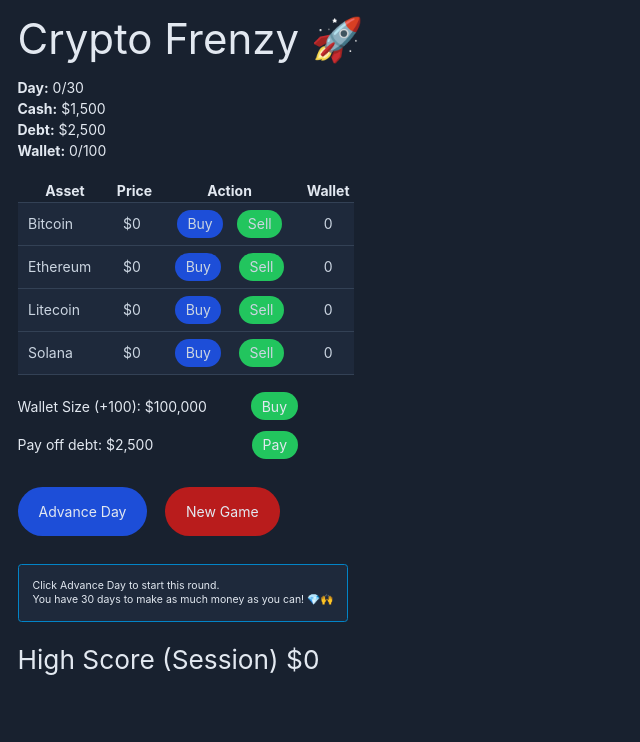
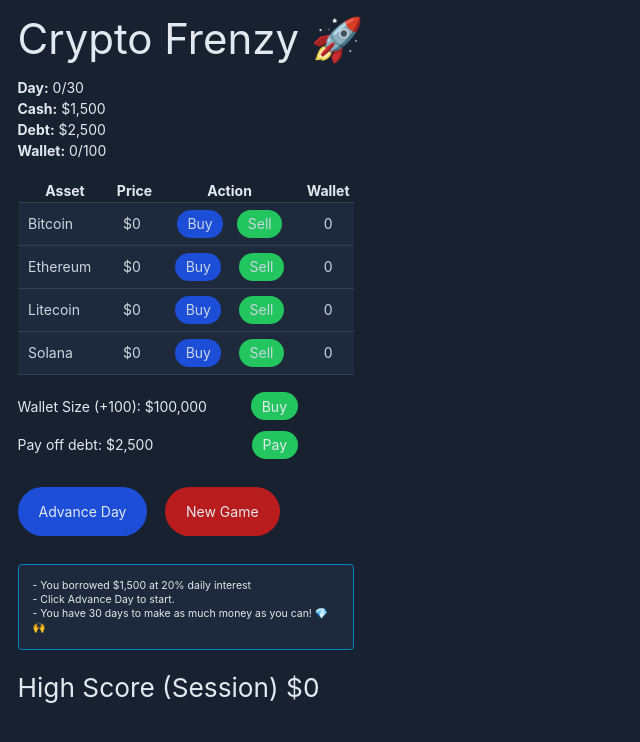
Before and after one commit to whcarter3/crypto-frenzy, a Next.js app: page / in a window 1280 px wide. Shown: the top 742 px of the page, without its empty margins (0-640 px from the left). Built offline with nearby package versions, Linux system fonts and the light colour scheme.

Commit message:
logs edit

```diff
--- a/pages/index.js
+++ b/pages/index.js
@@ -16,7 +16,7 @@
   const [ethereumWallet, setEthereumWallet] = React.useState(0);
   const [litecoinWallet, setLitecoinWallet] = React.useState(0);
   const [solanaWallet, setSolanaWallet]     = React.useState(0);
-  const [log, setLog]                       = React.useState([`Click Advance Day to start this round. \nYou have 30 days to make as much money as you can! 💎🙌\n`]);
+  const [log, setLog]                       = React.useState([`- You borrowed $1,500 at 20% daily interest\n- Click Advance Day to start.\n- You have 30 days to make as much money as you can! 💎🙌\n`]);
   const [highScore, setHighScore]           = React.useState(0);
   const [walletExpansionCost, setWalletExpansionCost] = React.useState(100000);
   const [debt, setDebt]                     = React.useState(2500);
```
